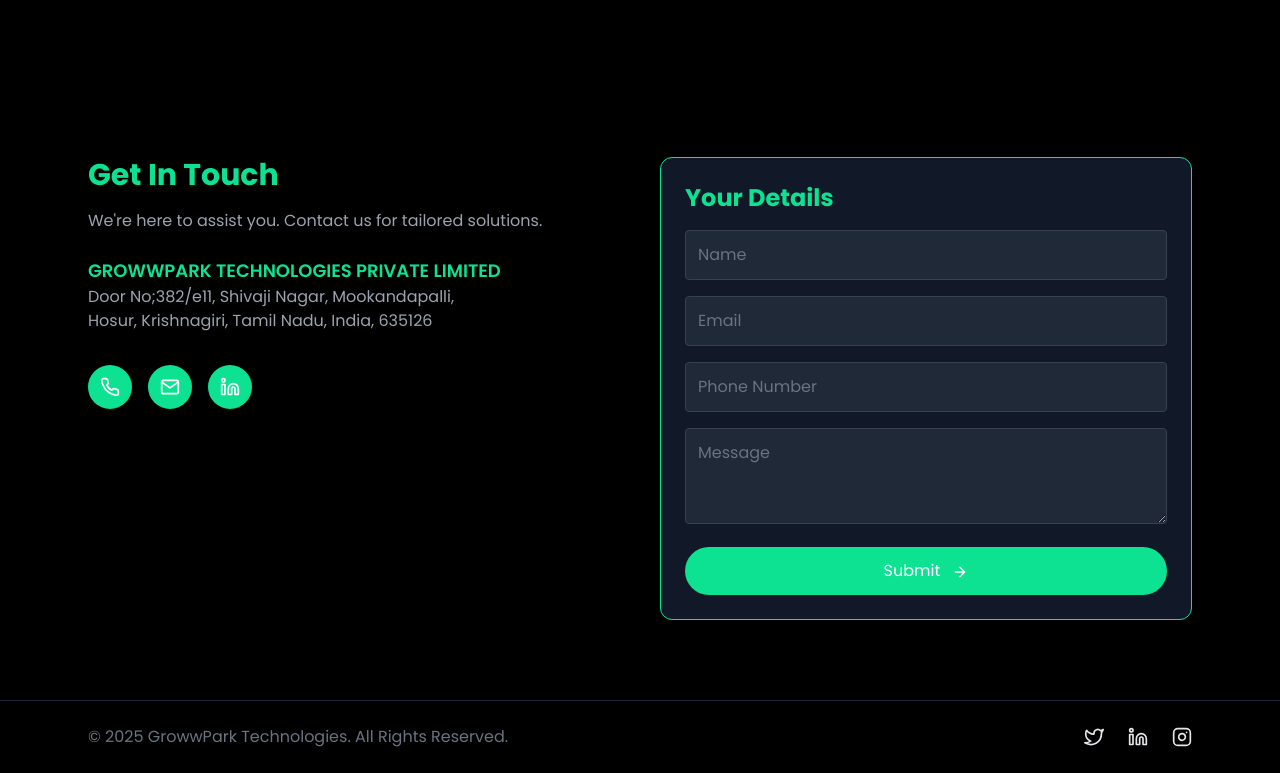
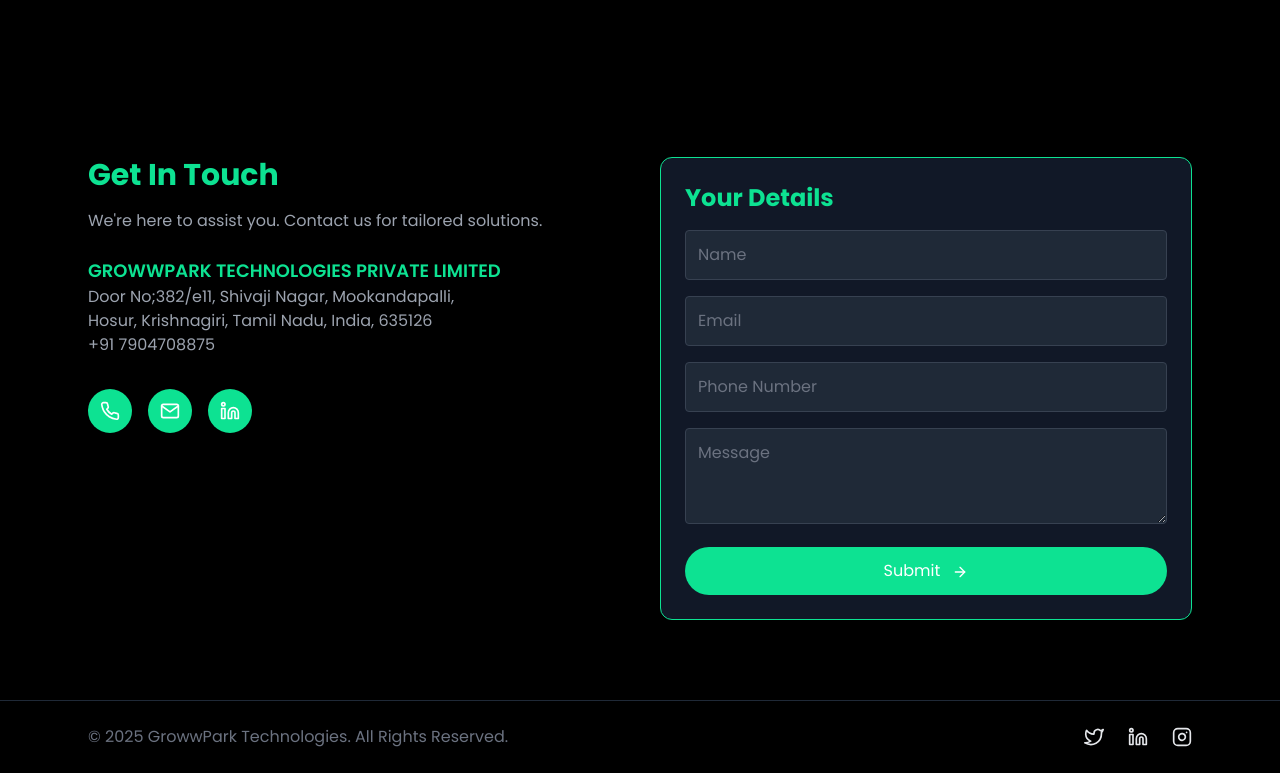
Before and after one commit to sasikumarvcse/new, a plain HTML site: page index.html in a window 1280 px wide. Shown: the part 2731-3504 px from the top of the page. Drawn offline with nearby package versions, Linux system fonts and the light colour scheme.

Commit message:
Update index.html

```diff
--- a/index.html
+++ b/index.html
@@ -301,7 +301,7 @@
         <p class="mb-6 text-gray-400">We're here to assist you. Contact us for tailored solutions.</p>
         <div class="mb-4">
           <h4 class="text-lg font-semibold text-[#0de292]">GROWWPARK TECHNOLOGIES PRIVATE LIMITED</h4>
-          <p class="text-gray-400">Door No;382/e11, Shivaji Nagar, Mookandapalli,<br>Hosur, Krishnagiri, Tamil Nadu, India, 635126</p>
+          <p class="text-gray-400">Door No;382/e11, Shivaji Nagar, Mookandapalli,<br>Hosur, Krishnagiri, Tamil Nadu, India, 635126 <br>+91 7904708875</br></p>
         </div>
         <div class="mt-8 flex space-x-4">
           <a href="tel:+917904708875" class="bg-[#0de292] p-3 rounded-full hover:bg-[#0bcb84] transition">
```
